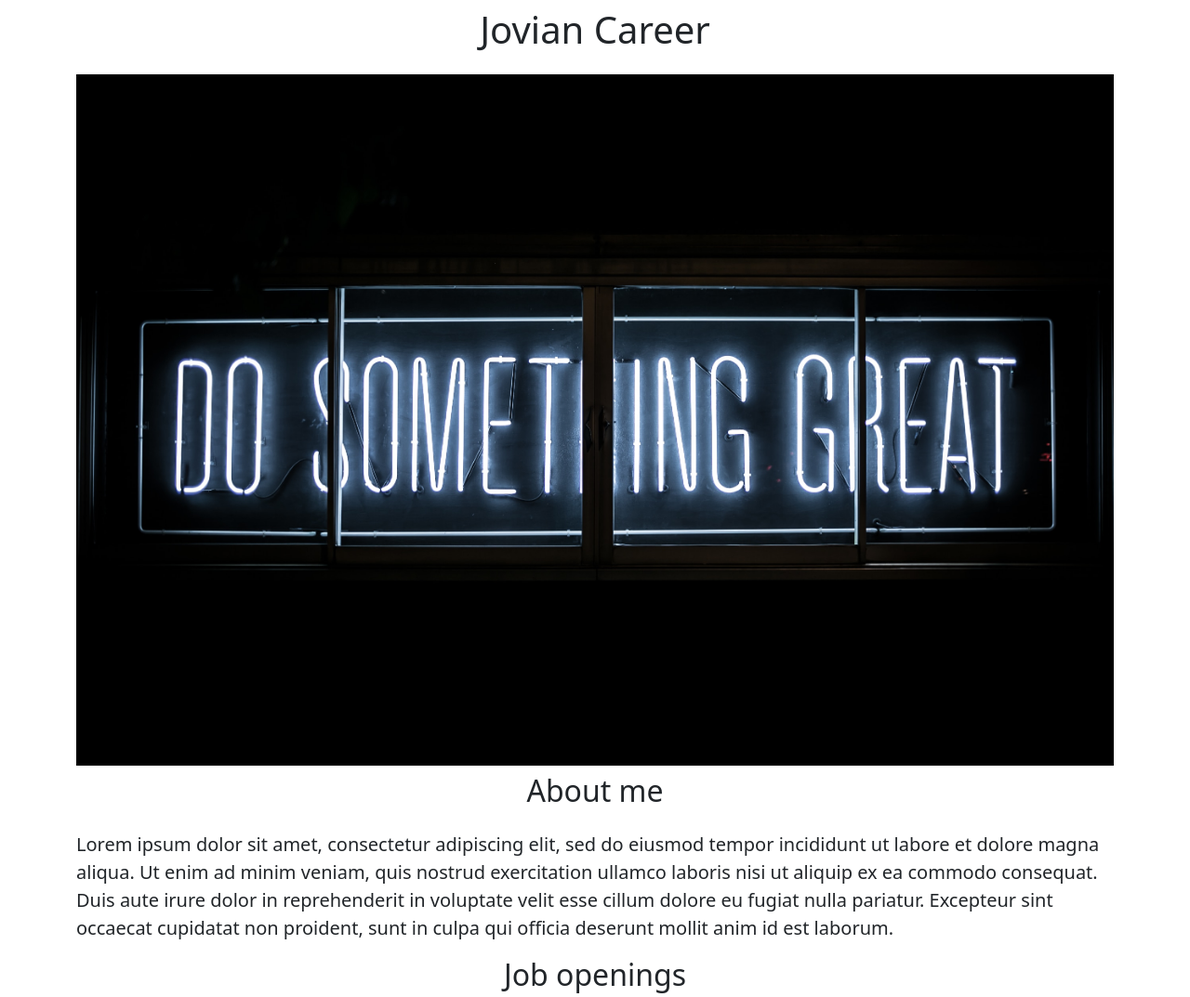
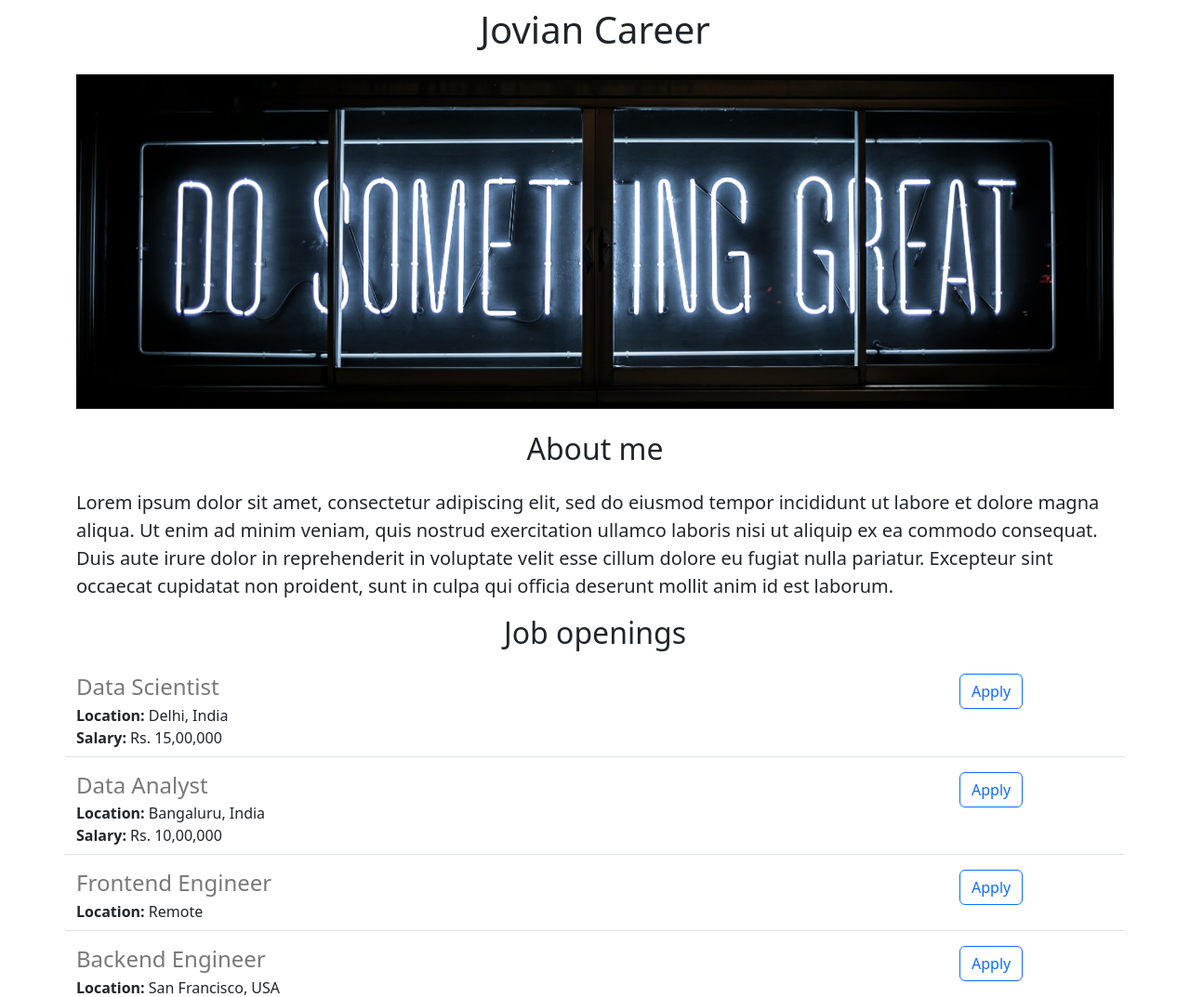
Before and after one commit to PandiyanDev/Flask-webpage-v2, a Flask app: page / in a window 1280 px wide. Shown: the top 1073 px of the page at 93% size. Run offline with Flask 3, Linux system fonts and the light colour scheme.

Commit message:
Added banner image style sheet

```diff
--- a/templates/home.html
+++ b/templates/home.html
@@ -7,9 +7,12 @@
   <title>Jovian Career</title>
   <link href="https://cdn.jsdelivr.net/npm/bootstrap@5.3.0-alpha3/dist/css/bootstrap.min.css" rel="stylesheet" integrity="sha384-KK94CHFLLe+nY2dmCWGMq91rCGa5gtU4mk92HdvYe+M/SXH301p5ILy+dN9+nJOZ" crossorigin="anonymous">
   <style>
-    height: 360px;
-    width: 100%:
-
+    #banner{
+      height: 360px;
+      width: 100%;
+      object-fit: cover;
+      margin-bottom: 16px;
+    }
   </style>
 </head>
 <body>
```
